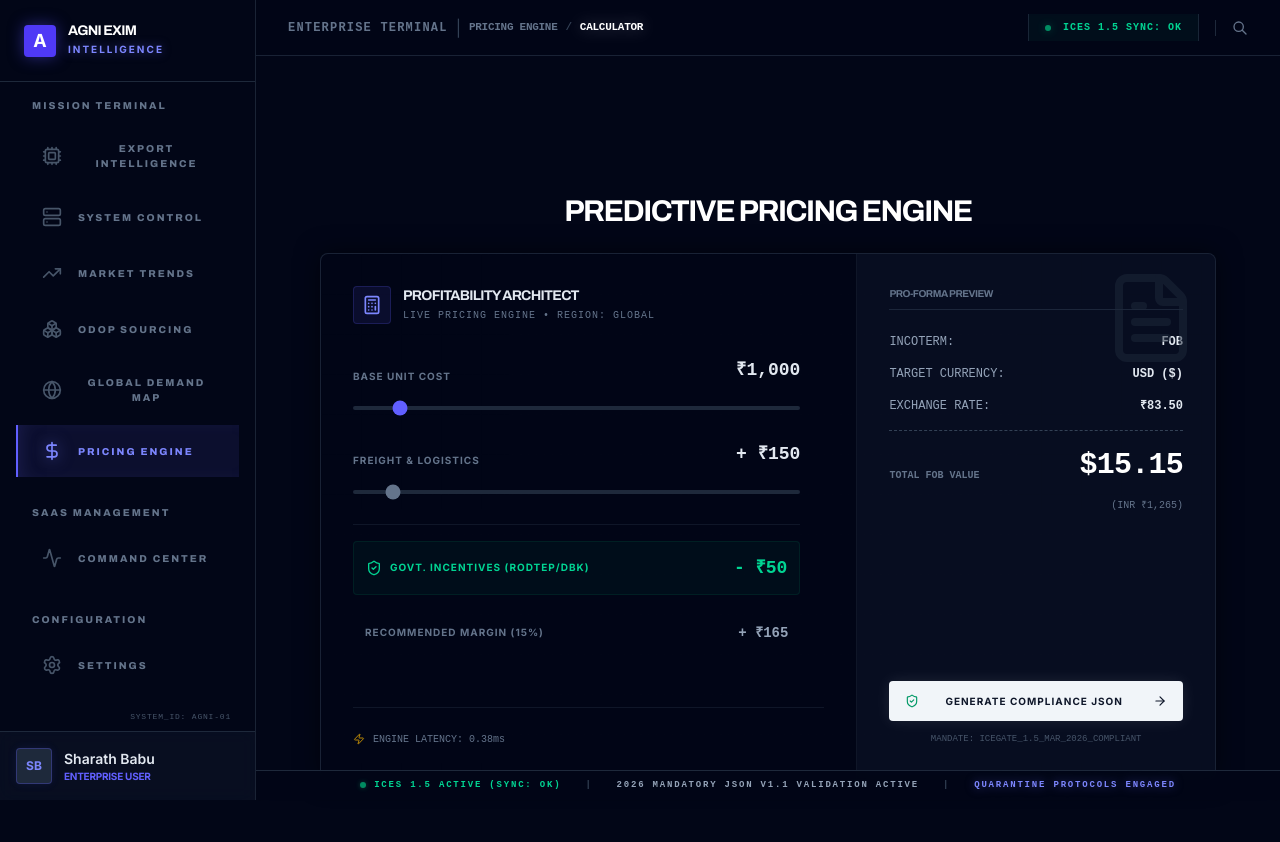
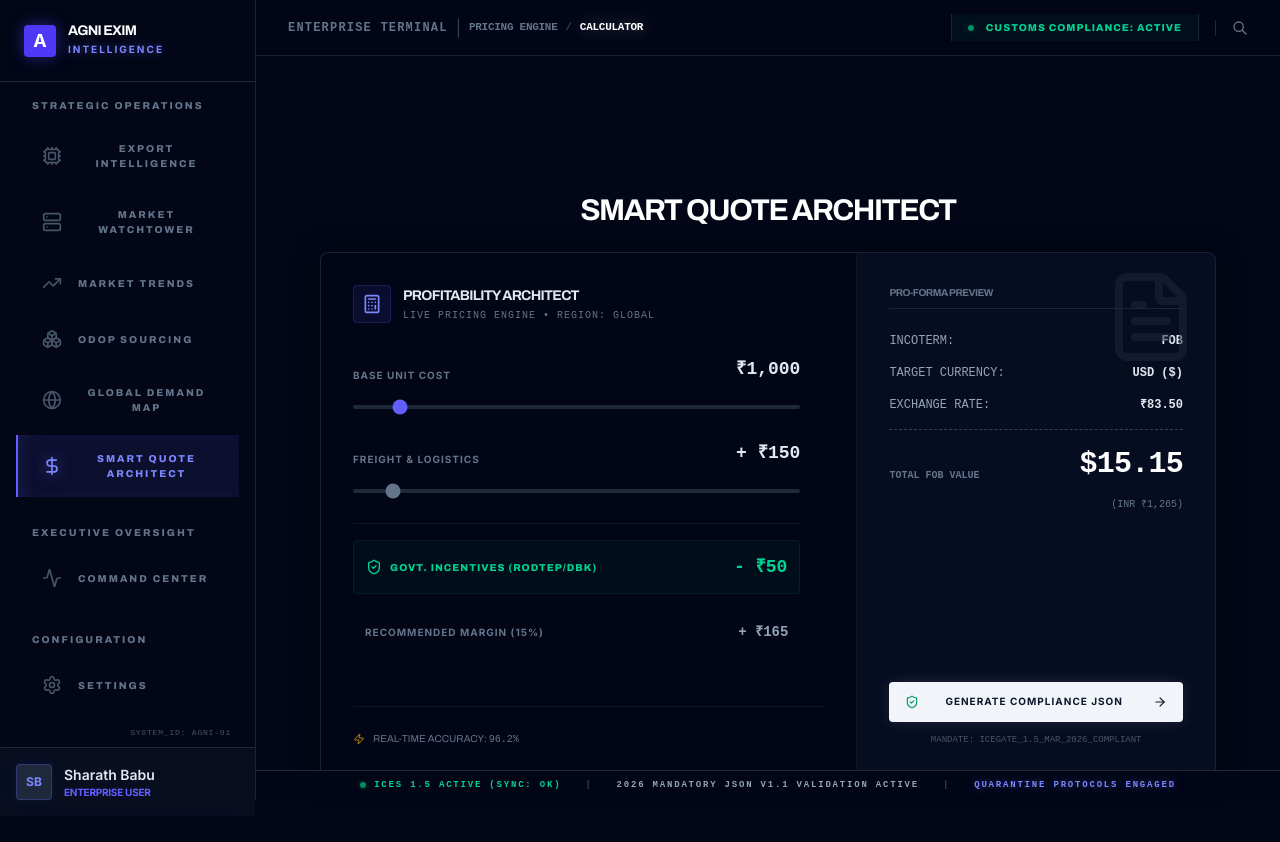
Before and after one commit to sharathk123/agnivalidity, a React (Vite) app in the folder frontend/: page /user/pricing-engine in a window 1280 px wide. Shown: the top 842 px of the page. Built offline with nearby package versions, Linux system fonts and the light colour scheme.

Commit message:
Refactor: Business-centric UI terminology and high-fidelity typography updates

```diff
--- a/frontend/src/App.tsx
+++ b/frontend/src/App.tsx
@@ -28,7 +28,7 @@ const PricingEngineWrapper = () => {
 
   return (
     <div className="max-w-4xl w-full">
-      <h2 className="text-3xl font-black font-display text-white tracking-tighter uppercase mb-6 text-center">Predictive Pricing Engine</h2>
+      <h2 className="text-3xl font-black font-display text-white tracking-tighter uppercase mb-6 text-center">Smart Quote Architect</h2>
       <PricePredictionWidget
         baseCost={baseCost} setBaseCost={setBaseCost}
         logistics={logistics} setLogistics={setLogistics}
--- a/frontend/src/components/admin/AdminControl.tsx
+++ b/frontend/src/components/admin/AdminControl.tsx
@@ -8,8 +8,8 @@ export const AdminControl: React.FC = () => {
 
             <div className="flex justify-between items-end mb-4">
                 <div>
-                    <h2 className="text-3xl font-black font-display text-white tracking-tighter uppercase">System Control</h2>
-                    <div className="text-[10px] font-mono text-slate-500 uppercase tracking-widest mt-1">Passive Monitoring Node</div>
+                    <h2 className="text-3xl font-black font-display text-white tracking-tighter uppercase">Market Watchtower</h2>
+                    <div className="text-[10px] font-mono text-slate-500 uppercase tracking-widest mt-1">Global Surveillance Hub</div>
                 </div>
             </div>
 
@@ -21,7 +21,7 @@ export const AdminControl: React.FC = () => {
             {/* 2. Telemetry Stream (Bottom Widget) */}
             <div className="flex-1 w-full min-h-[400px] border-t border-slate-800/50 pt-8">
                 <div className="flex items-center gap-2 mb-4">
-                    <span className="text-[10px] font-black text-indigo-400 uppercase tracking-[0.2em]">Telemetry Stream</span>
+                    <span className="text-[10px] font-black text-indigo-400 uppercase tracking-[0.2em] font-display">Live Verification Feed</span>
                     <div className="h-px bg-indigo-500/20 flex-1"></div>
                     <div className="w-1.5 h-1.5 rounded-full bg-emerald-500 animate-pulse"></div>
                 </div>
--- a/frontend/src/components/admin/CommandCenter.tsx
+++ b/frontend/src/components/admin/CommandCenter.tsx
@@ -241,20 +241,20 @@ export const AdminCommandCenter: React.FC = () => {
                             trend="STABLE"
                         />
                         <MetricCard
-                            label="Lifecycle Records (24h)"
+                            label="Verified Transactions (24h)"
                             value={status?.records_updated_24h.toLocaleString() || '0'}
                             trend="UP"
                             highlight
                         />
                         <MetricCard
-                            label="Interruption Cycles"
+                            label="Audit Exception Log"
                             value={status?.errors_24h || 0}
                             trend={(status?.errors_24h ?? 0) > 0 ? 'RISK' : 'NOMINAL'}
                             isError={(status?.errors_24h ?? 0) > 0}
                             onClick={() => { window.history.pushState({}, '', '/admin/command-center/quarantine'); window.dispatchEvent(new PopStateEvent('popstate')); }}
                         />
                         <MetricCard
-                            label="Engine Latency"
+                            label="Sync Precision"
                             value={status?.status === 'healthy' ? '0.4ms' : 'HIGH'}
                             trend="OPTIMAL"
                         />
@@ -266,7 +266,7 @@ export const AdminCommandCenter: React.FC = () => {
                             <div className="flex justify-between items-center bg-slate-900 border border-slate-700/50 p-6 rounded-lg shadow-[0_0_15px_rgba(79,70,229,0.05)]">
                                 <div className="flex flex-col">
                                     <h3 className="text-sm font-black text-white uppercase tracking-tighter font-display">Ingestion Registry</h3>
-                                    <span className="text-[9px] text-slate-500 font-bold uppercase tracking-widest mt-1 font-mono">Found {filteredSources.length} Active Streams</span>
+                                    <span className="text-[9px] text-slate-500 font-bold uppercase tracking-widest mt-1 font-display">Found <span className="font-mono">{filteredSources.length}</span> Verified Data Partners</span>
                                 </div>
                                 <div className="flex items-center gap-6">
                                     <div className="hidden md:flex items-center gap-2 p-1 bg-slate-950/50 border border-slate-800 rounded-lg">
--- a/frontend/src/components/dashboard/GlobalMarketPulse.tsx
+++ b/frontend/src/components/dashboard/GlobalMarketPulse.tsx
@@ -23,11 +23,11 @@ export const GlobalMarketPulse: React.FC = () => {
                 </div>
                 <div className="flex gap-8 text-right">
                     <div>
-                        <div className="text-[9px] font-black text-slate-500 uppercase tracking-widest mb-1">Active Sources</div>
+                        <div className="text-[9px] font-black text-slate-500 uppercase tracking-widest mb-1 font-display">Verified Data Partners</div>
                         <div className="text-xl font-display font-bold text-white tracking-tight">24<span className="text-slate-600">/28</span></div>
                     </div>
                     <div>
-                        <div className="text-[9px] font-black text-slate-500 uppercase tracking-widest mb-1">Global Volatility</div>
+                        <div className="text-[9px] font-black text-slate-500 uppercase tracking-widest mb-1 font-display" title="Shows how stable global prices are for your selected product">Market Stability</div>
                         <div className="text-xl font-display font-bold text-emerald-400 tracking-tight">Low</div>
                     </div>
                 </div>
--- a/frontend/src/components/dashboard/PricePredictionWidget.tsx
+++ b/frontend/src/components/dashboard/PricePredictionWidget.tsx
@@ -108,7 +108,7 @@ export const PricePredictionWidget: React.FC<PricePredictionWidgetProps> = ({
                         <div className="flex justify-between items-center p-3 bg-emerald-500/5 rounded border border-emerald-500/10 hover:bg-emerald-500/10 transition-colors cursor-default">
                             <div className="flex items-center gap-2">
                                 <ShieldCheck className="w-4 h-4 text-emerald-400" />
-                                <span className="text-[10px] font-black text-emerald-400 uppercase tracking-widest">Govt. Incentives (RoDTEP/DBK)</span>
+                                <span className="text-[10px] font-black text-emerald-400 uppercase tracking-widest font-display" title="Government tax-back (RoDTEP/DBK) automatically included">Govt. Incentives (RoDTEP/DBK)</span>
                             </div>
                             <span className="text-lg font-bold text-emerald-400 font-mono">- ₹{totalIncentives.toFixed(0)}</span>
                         </div>
@@ -134,7 +134,7 @@ export const PricePredictionWidget: React.FC<PricePredictionWidgetProps> = ({
                     <div className="mt-auto pt-6 border-t border-slate-800/50 flex justify-between items-end">
                         <div className="flex items-center gap-2 text-[10px] font-mono text-slate-500">
                             <Zap className="w-3 h-3 text-amber-400 animate-pulse" />
-                            <span>ENGINE LATENCY: {latency}ms</span>
+                            <span className="font-display">REAL-TIME ACCURACY: <span className="font-mono">{100 - (latency * 10)}%</span></span>
                         </div>
                     </div>
                 </div>
--- a/frontend/src/components/dashboard/Sidebar.tsx
+++ b/frontend/src/components/dashboard/Sidebar.tsx
@@ -22,7 +22,7 @@ export const Sidebar: React.FC = () => {
             </div>
 
             <nav className="flex-1 p-4 space-y-1">
-                <div className="pb-2 text-[10px] font-black text-slate-500 uppercase tracking-[0.2em] pl-4 font-display">Mission Terminal</div>
+                <div className="pb-2 text-[10px] font-black text-slate-500 uppercase tracking-[0.2em] pl-4 font-display">Strategic Operations</div>
                 <NavItem
                     active={path === '/user/intelligence' || path === '/dashboard' || path === '/'}
                     onClick={() => navigate('/user/intelligence')}
@@ -33,7 +33,7 @@ export const Sidebar: React.FC = () => {
                     active={path === '/user/system-control'}
                     onClick={() => navigate('/user/system-control')}
                     icon={<Server className="w-5 h-5" />}
-                    label="System Control"
+                    label="Market Watchtower"
                 />
                 <NavItem
                     active={path === '/user/market-trends'}
@@ -57,10 +57,10 @@ export const Sidebar: React.FC = () => {
                     active={path === '/user/pricing-engine'}
                     onClick={() => navigate('/user/pricing-engine')}
                     icon={<DollarSign className="w-5 h-5" />}
-                    label="Pricing Engine"
+                    label="Smart Quote Architect"
                 />
 
-                <div className="pt-6 pb-2 text-[10px] font-black text-slate-500 uppercase tracking-[0.2em] pl-4 font-display">SaaS Management</div>
+                <div className="pt-6 pb-2 text-[10px] font-black text-slate-500 uppercase tracking-[0.2em] pl-4 font-display">Executive Oversight</div>
                 <NavItem
                     active={path === '/admin/command-center'}
                     onClick={() => navigate('/admin/command-center')}
--- a/frontend/src/layouts/DashboardLayout.tsx
+++ b/frontend/src/layouts/DashboardLayout.tsx
@@ -11,8 +11,8 @@ export const DashboardLayout: React.FC<{ children: React.ReactNode }> = ({ child
         if (path.includes('/user/pricing-engine')) return { category: 'Pricing Engine', page: 'Calculator' };
         if (path.includes('/user/market-trends')) return { category: 'Market Intelligence', page: 'Global Trends' };
         if (path.includes('/user/global-demand')) return { category: 'Market Intelligence', page: 'Demand Heatmap' };
-        if (path.includes('/admin/command-center')) return { category: 'System Control', page: 'Command Center' };
-        if (path.includes('/user/system-control')) return { category: 'System Control', page: 'Monitoring' };
+        if (path.includes('/admin/command-center')) return { category: 'Market Watchtower', page: 'Command Center' };
+        if (path.includes('/user/system-control')) return { category: 'Market Watchtower', page: 'Monitoring' };
         return { category: 'Analysis', page: 'Scoring Engine' }; // Default
     };
 
@@ -38,7 +38,7 @@ export const DashboardLayout: React.FC<{ children: React.ReactNode }> = ({ child
                     <div className="flex items-center gap-4">
                         <div className="flex items-center gap-3 px-4 py-1.5 bg-emerald-500/5 border-l border-r border-slate-700/50">
                             <div className="w-1.5 h-1.5 rounded-full bg-emerald-500 animate-pulse shadow-[0_0_8px_rgba(16,185,129,0.5)]"></div>
-                            <span className="text-[10px] font-black text-emerald-400 uppercase tracking-widest font-mono">ICES 1.5 Sync: OK</span>
+                            <span className="text-[10px] font-black text-emerald-400 uppercase tracking-widest font-display">Customs Compliance: ACTIVE</span>
                         </div>
 
                         <div className="h-4 w-px bg-slate-800"></div>
```
Also changed, not shown: 1 other file (tests, documents, lock files or other folders).
